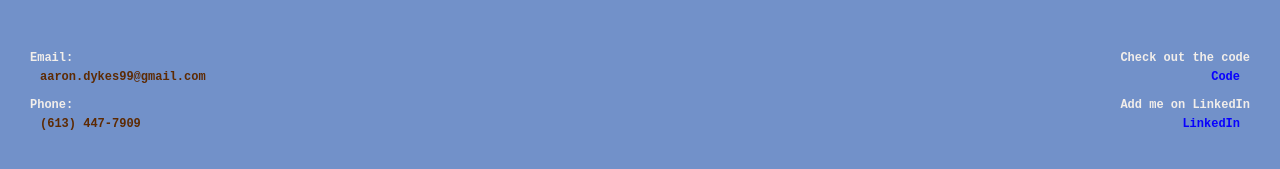
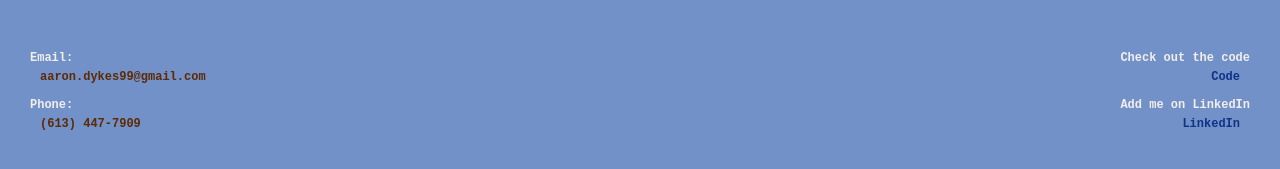
Before and after one commit to aaronDykes/react-portfolio, a React (Create React App) app: page / in a window 1280 px wide. Shown: the part 1349-1518 px from the top of the page. Built offline with nearby package versions, Linux system fonts and the light colour scheme.

Commit message:
Slight color change for contact info

```diff
--- a/src/css/Footer.css
+++ b/src/css/Footer.css
@@ -20,7 +20,7 @@
 }
 .RightData a {
   text-decoration: none;
-  color: rgb(8, 0, 255);
+  color: rgb(15, 51, 133);
 }
 .RightData a:hover {
   text-decoration: underline;
```
